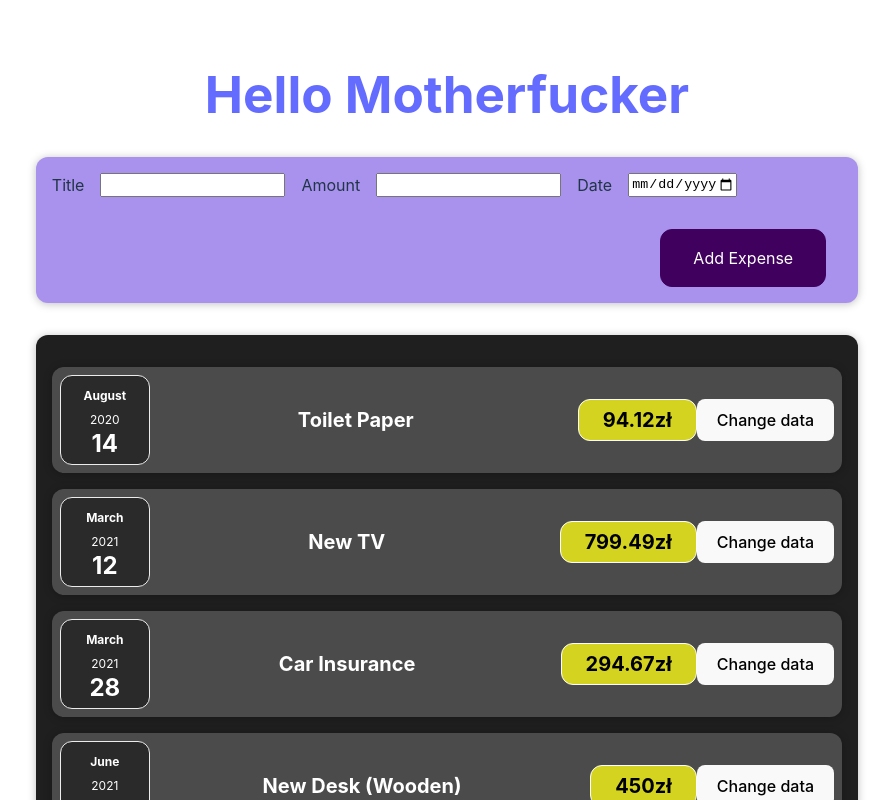
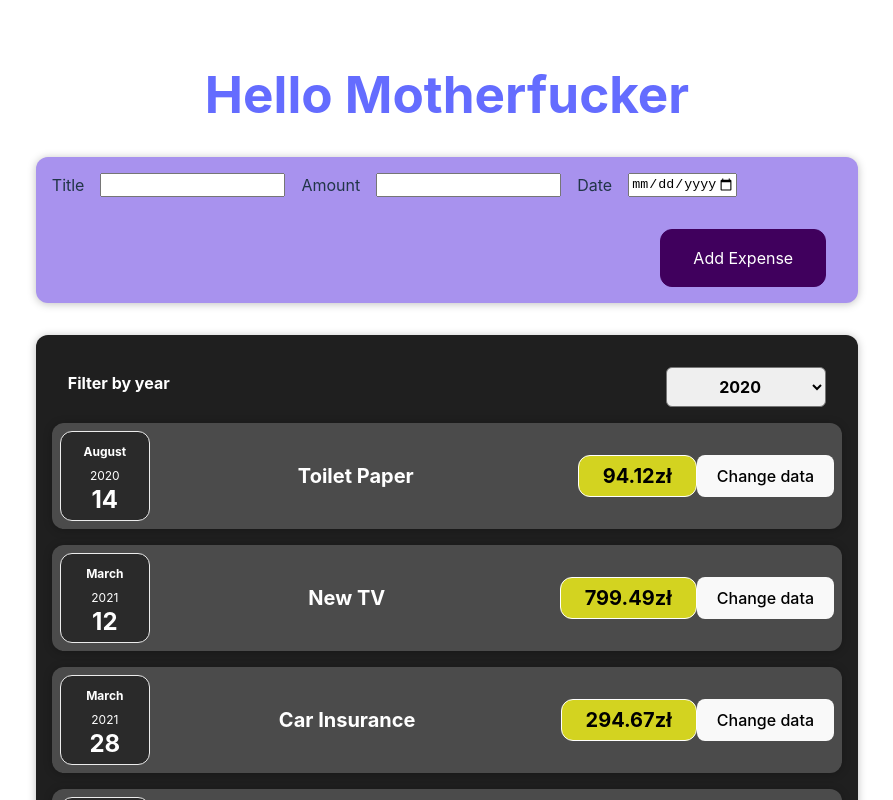
Before and after one commit to kkrywult1983/ReactApp, a React (Vite) app: page / in a window 1280 px wide. Shown: the top 800 px of the page, without its empty margins (193-1086 px from the left). Built offline with nearby package versions, Linux system fonts and the light colour scheme.

Commit message:
Transfer props up

```diff
--- a/src/components/Expenses/ExpenseItem.jsx
+++ b/src/components/Expenses/ExpenseItem.jsx
@@ -2,7 +2,7 @@
 import ExpenseDate from './ExpenseDate'
 import Card from '../UI/Card'
 import { useState } from 'react'
-// STATE - useSTATE
+
 function ExpenseItem(props) {
 	const [title, setTitle] = useState(props.title)
 
--- a/src/components/Expenses/Expenses.jsx
+++ b/src/components/Expenses/Expenses.jsx
@@ -1,15 +1,29 @@
 import Card from '../UI/Card'
+import React, { useState } from 'react'
 import ExpenseItem from './ExpenseItem'
+import ExpensesFilter from './ExpensesFilter'
 import './Expenses.css'
 
 function Expenses(props) {
+	// console.log('Expenses:', props)
+	const [changeDate, setChangeDate] = useState('2020')
+
+	console.log({ setChangeDate })
+
+	const filterChangeHandler = selectedYear => {
+		// console.log('SelectedYear:', selectedYear)
+		setChangeDate(selectedYear)
+	}
 	return (
+		<div>
 			<Card className='expenses'>
+				<ExpensesFilter selectedDate={changeDate} onChangeDateFilter={filterChangeHandler} />
 				<ExpenseItem title={props.items[0].title} ammount={props.items[0].amount} date={props.items[0].date} />
 				<ExpenseItem title={props.items[1].title} ammount={props.items[1].amount} date={props.items[1].date} />
 				<ExpenseItem title={props.items[2].title} ammount={props.items[2].amount} date={props.items[2].date} />
 				<ExpenseItem title={props.items[3].title} ammount={props.items[3].amount} date={props.items[3].date} />
 			</Card>
+		</div>
 	)
 }
 export default Expenses
--- /dev/null
+++ b/src/components/Expenses/ExpensesFilter.css
@@ -0,0 +1,24 @@
+.expenses-filter {
+	color: white;
+	padding: 0 1rem;
+}
+
+.expenses-filter__control {
+	display: flex;
+	width: 100%;
+	align-items: center;
+	justify-content: space-between;
+	margin: 1rem 0;
+}
+
+.expenses-filter label {
+	font-weight: bold;
+	margin-bottom: 0.5rem;
+}
+
+.expenses-filter select {
+	font: inherit;
+	padding: 0.5rem 3rem;
+	font-weight: bold;
+	border-radius: 6px;
+}
--- /dev/null
+++ b/src/components/Expenses/ExpensesFilter.jsx
@@ -0,0 +1,26 @@
+import './ExpensesFilter.css'
+
+const ExpensesFilter = props => {
+	// console.log('FilterProps:', props)
+
+	const submitDateHandler = event => {
+		props.onChangeDateFilter(event.target.value)
+		// console.log('FilterCompo:', event.target.value)
+	}
+
+	return (
+		<div className='expenses-filter'>
+			<div className='expenses-filter__control'>
+				<label>Filter by year</label>
+				<select value={props.selectedDate} onChange={submitDateHandler}>
+					<option value='2022'>2022</option>
+					<option value='2021'>2021</option>
+					<option value='2020'>2020</option>
+					<option value='2019'>2019</option>
+				</select>
+			</div>
+		</div>
+	)
+}
+
+export default ExpensesFilter
--- a/src/components/NewExpense/ExpenseForm.css
+++ b/src/components/NewExpense/ExpenseForm.css
@@ -24,3 +24,7 @@
 .new-expense__actions {
 	text-align: right;
 }
+
+input {
+	color-scheme: white;
+}
--- a/src/components/NewExpense/ExpenseForm.jsx
+++ b/src/components/NewExpense/ExpenseForm.jsx
@@ -16,7 +16,8 @@
 	const titleChangeHandler = event => {
 		setEneteredTitle(event.target.value)
 
-		// Ia a better approach - guarantee best previous state
+		// Najlepsze podejście jesli chcemy updeteować poprzedni stan.
+		// Jest również najbezpieczniejsza jeśli chcemy mieć pewnośc rerenderingu poprzedniego snapshota
 		// setUserInput(prevState => {
 		// 	return { ...prevState, enteredTitle: event.target.value }
 		// })
```
Lines whose indentation alone changed are shown as unchanged.
